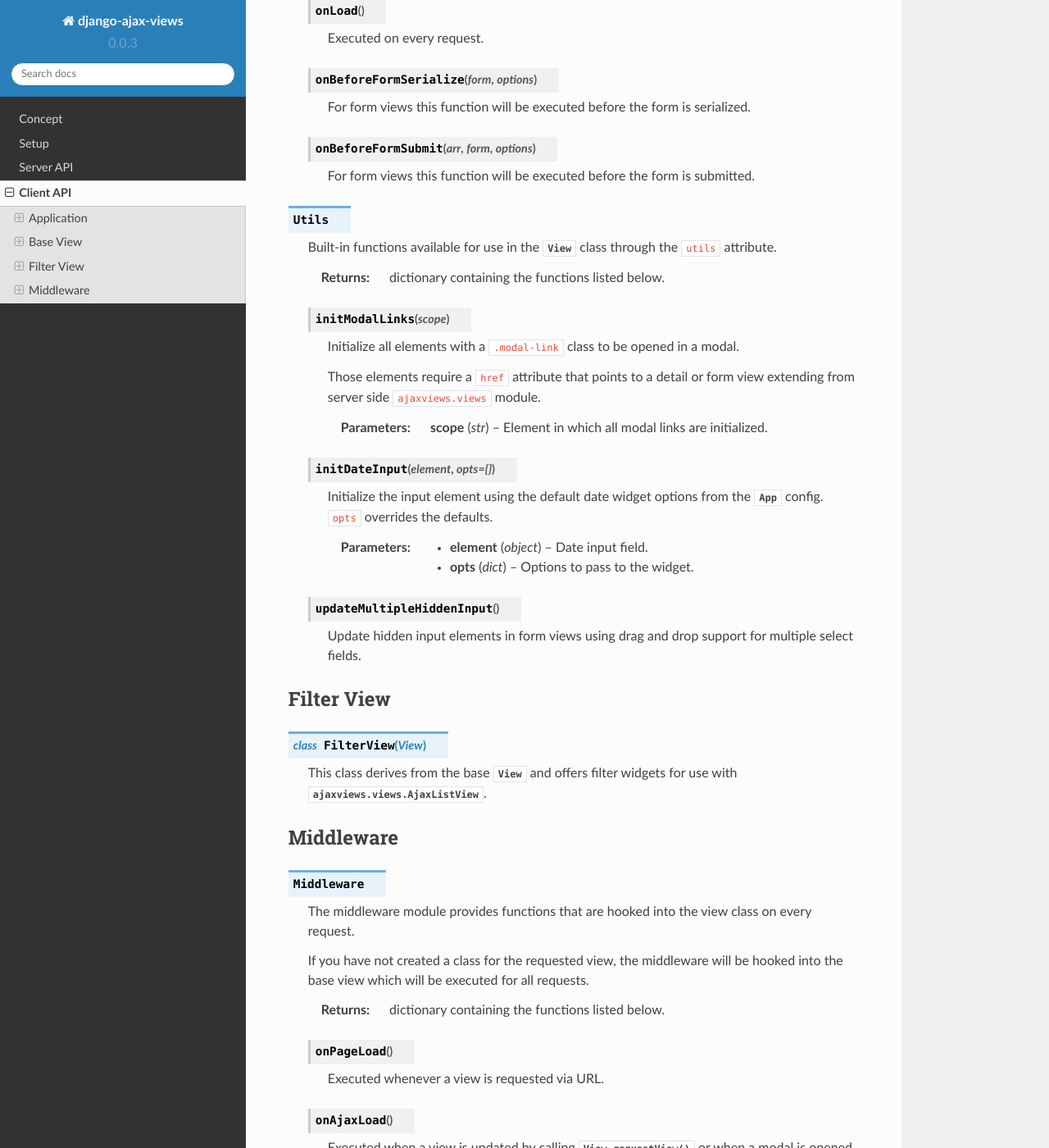
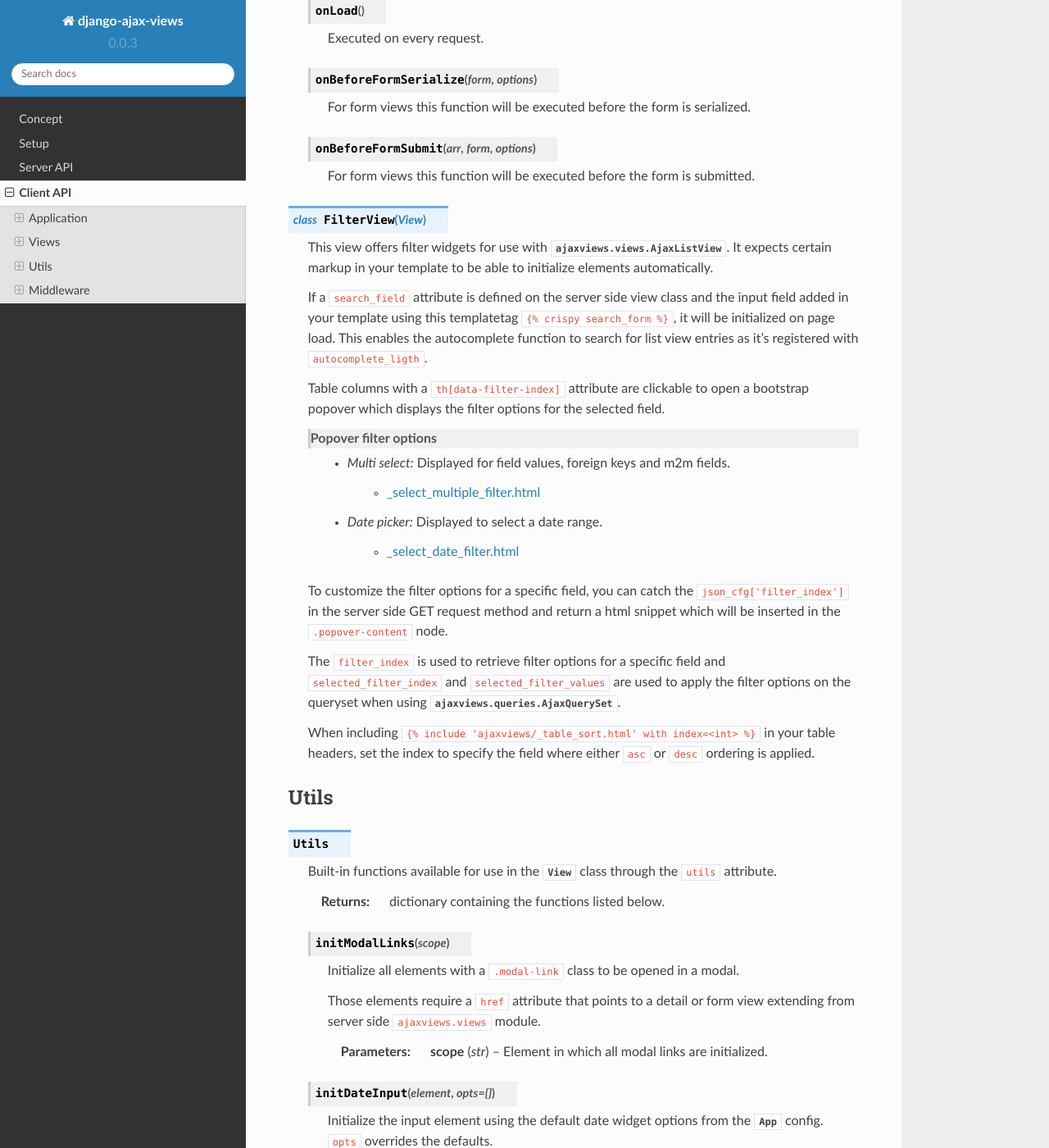
Before and after one commit to baxter07/django-ajax-views, a Sphinx documentation site: the page built from docs/modules/client_api.rst, in a window 1280 px wide and 1400 px high, scrolled down 3401 px. Shown: the whole window at 82% size. Built offline with Sphinx 7.4.7 and the Read the Docs theme 2.0.0, drawn with Linux system fonts in a browser that asks for light colours; formulas are drawn with MathJax 3; some of the changed text lies outside the part shown.

Commit message:
updated docs

```diff
--- a/docs/modules/client_api.rst
+++ b/docs/modules/client_api.rst
@@ -2,7 +2,6 @@
 **********
 Client API
 **********
-
 
 Application
 ===========
@@ -42,8 +41,8 @@
             my_arg (dict): argument comment.
 
 
-Base View
-=========
+Views
+=====
 
 .. class:: View
 
@@ -161,6 +160,41 @@
         For form views this function will be executed before the form is submitted.
 
 
+.. class:: FilterView(View)
+
+    This view offers filter widgets for use with :class:`ajaxviews.views.AjaxListView`. It expects certain markup
+    in your template to be able to initialize elements automatically.
+
+    If a ``search_field`` attribute is defined on the server side view class and the input field added in your template
+    using this templatetag ``{% crispy search_form %}``, it will be initialized on page load. This enables the
+    autocomplete function to search for list view entries as it's registered with ``autocomplete_ligth``.
+
+    Table columns with a ``th[data-filter-index]`` attribute are clickable to open a bootstrap popover which displays
+    the filter options for the selected field.
+
+    Popover filter options
+        - *Multi select:* Displayed for field values, foreign keys and m2m fields.
+
+            - `_select_multiple_filter.html <https://github.com/Pyco7/django-ajax-views/blob/master/ajaxviews/templates/ajaxviews/_select_multiple_filter.html>`_
+
+        - *Date picker:* Displayed to select a date range.
+
+            - `_select_date_filter.html <https://github.com/Pyco7/django-ajax-views/blob/master/ajaxviews/templates/ajaxviews/_select_date_filter.html>`_
+
+    To customize the filter options for a specific field, you can catch the ``json_cfg['filter_index']`` in the server
+    side GET request method and return a html snippet which will be inserted in the ``.popover-content`` node.
+
+    The ``filter_index`` is used to retrieve filter options for a specific field and
+    ``selected_filter_index`` and ``selected_filter_values`` are used to apply the filter options on the queryset when
+    using :class:`ajaxviews.queries.AjaxQuerySet`.
+
+    When including ``{% include 'ajaxviews/_table_sort.html' with index=<int> %}`` in your table headers, set the index
+    to specify the field where either ``asc`` or ``desc`` ordering is applied.
+
+
+Utils
+=====
+
 .. data:: Utils
 
     Built-in functions available for use in the :class:`View` class through the ``utils`` attribute.
@@ -184,18 +218,36 @@
         :param object element: Date input field.
         :param dict opts: Options to pass to the widget.
 
+    .. function:: initDragAndDrop()
+
+        Initialize drag and drop fields using the `Sortable <http://rubaxa.github.io/Sortable/>`_ JS library.
+
+        Include the ``_drag_drop.html`` template with following context parameters to enable drag and drop support
+        for multiple choice fields.
+
+        - **field_id**: Name used for the hidden input elements.
+        - **available_name**: Header name of available choices.
+        - **available_list**: List of available model instances.
+        - **selected_name**: Header name of selected choices.
+        - **selected_list**: List of selected model instances.
+
     .. function:: updateMultipleHiddenInput()
 
-        Update hidden input elements in form views using drag and drop support for multiple select fields.
+        Update hidden input elements which are used to submit selected values for multiple select fields.
+        This works for form views which are using drag and drop support to select multiple values.
 
+        A ``.drag-and-drop`` element with a data attribute ``field`` is expected. The field name is used to set the
+        name attribute of the hidden input elements.
 
-Filter View
-===========
+    .. function:: initDeleteConfirmation()
 
-.. class:: FilterView(View)
+        Initialize a confirmation popover on ``.delete-btn[data-toggle=confirmation]`` buttons using
+        `bootstrap-confirmation2 <http://bootstrap-confirmation.js.org>`_ JS library.
 
-    This class derives from the base :class:`View` and offers filter widgets for use with
-    :class:`ajaxviews.views.AjaxListView`.
+    .. function:: initChosenWidget()
+
+        Initialize select fields with a ``.chosen-widget`` class using the
+        `chosen <https://github.com/harvesthq/chosen>`_ JS library.
 
 
 Middleware
--- a/docs/setup.rst
+++ b/docs/setup.rst
@@ -282,6 +282,7 @@
    * `bootstrap-datepicker`_
    * `bootstrap-confirmation2`_
    * `autocomplete`_
+   * `Sortable`_
 
 Build profile
 -------------
@@ -478,12 +479,14 @@
 
 .. _bootstrap-datepicker: https://github.com/eternicode/bootstrap-datepicker
 
-.. _bootstrap-confirmation2: http://bootstrap-confirmation.js.org/
+.. _bootstrap-confirmation2: http://bootstrap-confirmation.js.org
 
 .. _autocomplete: https://github.com/yourlabs/django-autocomplete-light
 
 .. _jquery-form: https://github.com/malsup/form
 
+.. _Sortable: http://rubaxa.github.io/Sortable
+
 .. _stylus file: https://github.com/Pyco7/django-ajax-views/blob/master/ajaxviews/static/require-ajax-views/src/style.styl
 
 .. _import: http://stylus-lang.com/docs/import.html
```
Also changed, not shown: README.rst (+5 -5 lines), docs/index.rst (+7 -6 lines), 2 other files.
